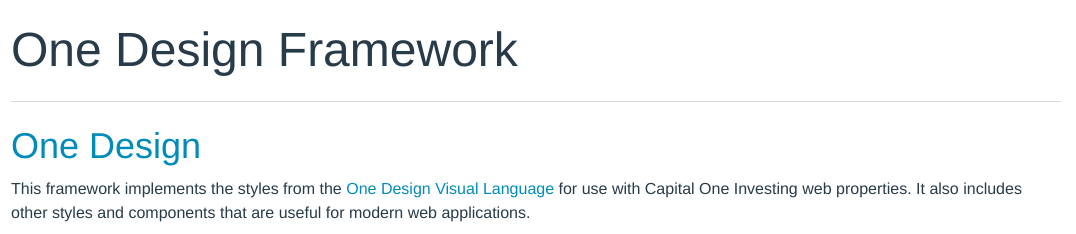
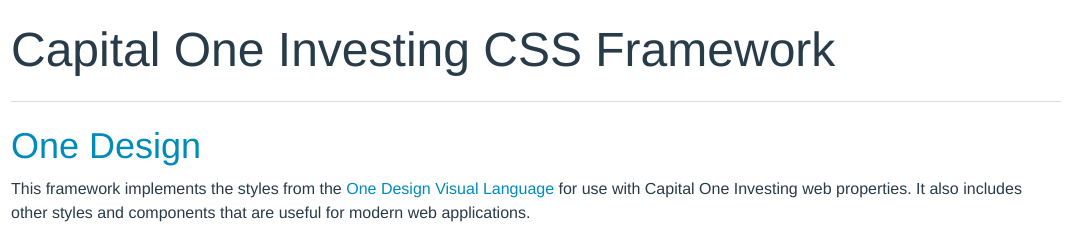
Before and after one commit to dmbaughman/cofi-one-design-docs, a website: page index.html in a window 1280 px wide. Shown: the top 234 px of the page, 204-1280 px from the left. Drawn offline with nearby package versions, Linux system fonts and the light colour scheme; a web font is replaced by a local one.

Commit message:
Updated stuff

```diff
--- a/index.html
+++ b/index.html
@@ -48,7 +48,7 @@
 
     <main class="main container-fluid">
 
-    <h1>One Design Framework</h1>
+    <h1>Capital One Investing CSS Framework</h1>
     <hr>
     <h2 class="blue-alt">One Design</h2>
     <p>This framework implements the styles from the <a href="http://onedesign.kdc.capitalone.com/visual-language/">One Design Visual Language</a> for use with Capital One Investing web properties.  It also includes other styles and components that are useful for modern web applications.</p>
```
Also changed, not shown: src/templates/index.html (+1 -1 lines), README.md.
